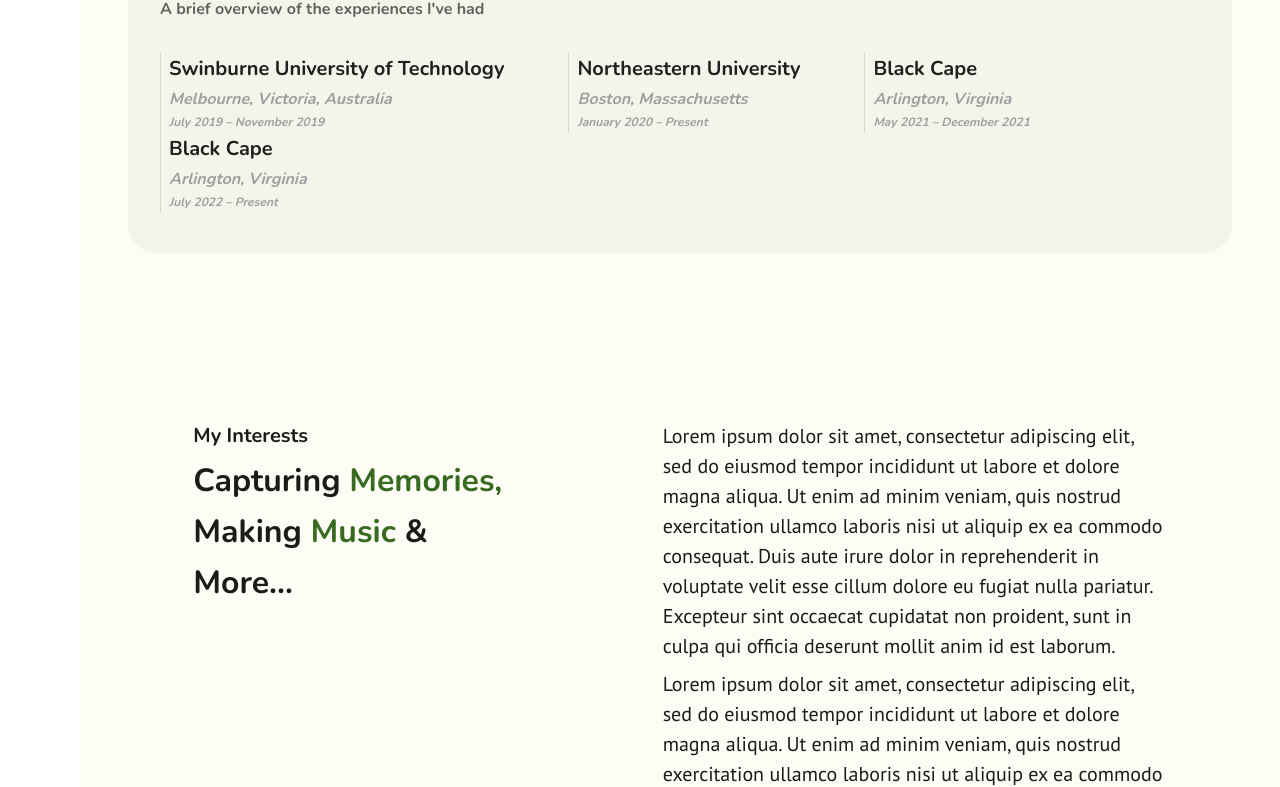
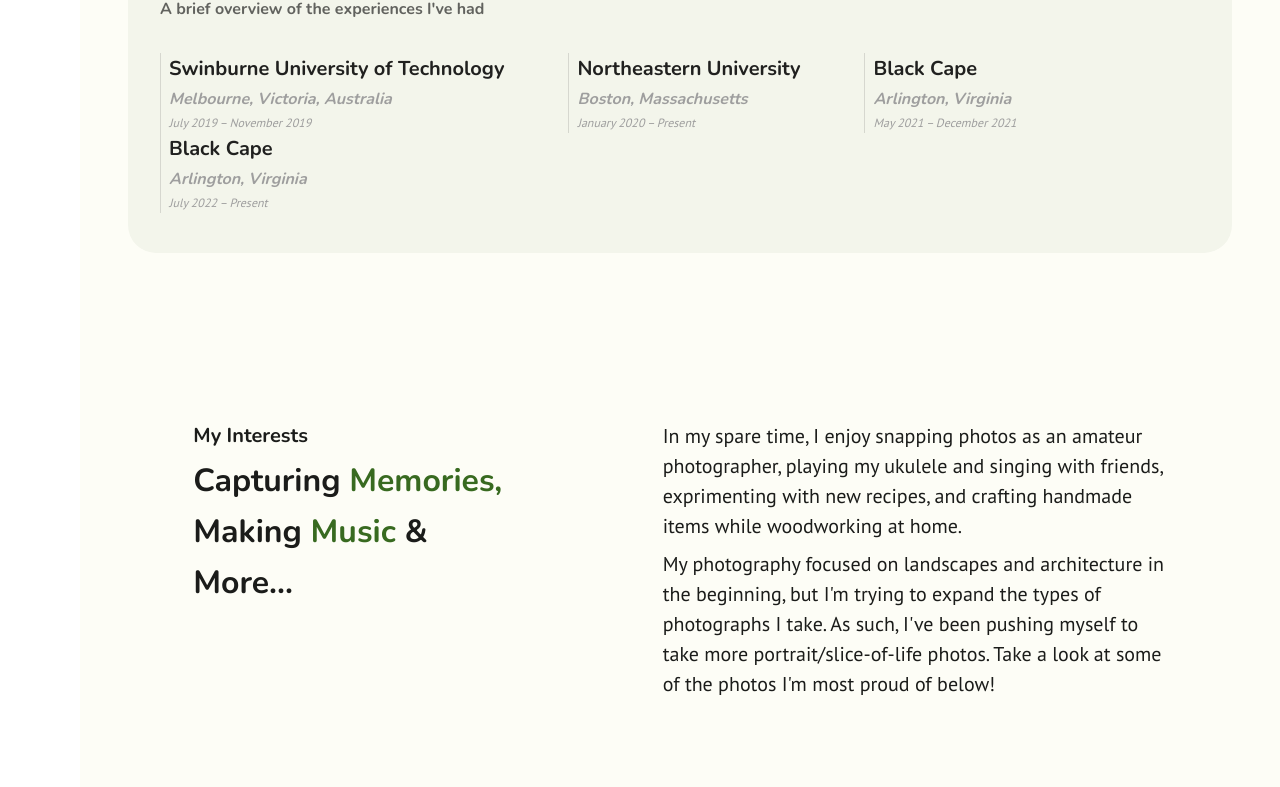
Before and after one commit to Ja-Yao/portfolio-v3, a Next.js app: page /about in a window 1280 px wide. Shown: the part 1397-2184 px from the top of the page. Built offline with nearby package versions, Linux system fonts and the light colour scheme.

Commit message:
Add description for interests section

```diff
--- a/pages/about.tsx
+++ b/pages/about.tsx
@@ -1,34 +1,19 @@
+import Image from 'next/image';
 import styles from '../styles/Home.module.css';
-import { motion, Variants } from 'framer-motion';
+import { motion } from 'framer-motion';
+
 
 import { Box, Button, Card, CardContent, CardHeader, Divider, Stack, Typography } from "@mui/material";
-import Grid2 from '@mui/material/Unstable_Grid2';
 import { useTheme } from '@mui/material/styles';
+
 import Navbar from '../components/Navbar';
 import Footer from '../components/Footer';
 
-import Image from 'next/image';
 import banner from '../public/banner.png';
 
 
 export default function About() {
   const theme = useTheme();
-  const works: Variants = {
-    offscreen: {
-      y: 300,
-      opacity: 0,
-    },
-    onscreen: {
-      y: 0,
-      opacity: 1,
-      transition: {
-        type: "spring",
-        bounce: 0.2,
-        duration: 0.8,
-        delay: 0.4
-      }
-    }
-  }
 
   return (
     <Box className={styles.container} sx={{ backgroundColor: theme.palette.primary.surface }}>
@@ -81,7 +66,7 @@
               </Stack>
               <Stack direction="row" spacing={8} sx={{ marginTop: '33%', justifyContent: 'flex-start' }}>
                 <Image src="/typescript.png" alt="Figma logo" width={64} height={64} />
-                <Image src="/nextjs.png" alt="Next.js logo" width={64} height={64} />
+                <Image src="/nextjs.png" alt="Next.js logo" width={64} height={64} style={{filter: theme.palette.mode === "dark" ? "invert(100%)" : "invert(0%)"}} />
                 <Image src="/figma.png" alt="Figma logo" width={64} height={64} />
               </Stack>
             </Stack>
@@ -103,7 +88,7 @@
                   fontFamily: "PT Sans"
                 }}
               >
-                I began my deep dive into UI/UX in January 2022, where I first learned about core design principles and how to implement them. Over the summer and fall of that year, I participated in a few of the Google UX Design classes. While in these classes, I learned how to research and identify user needs, create user personas, journey maps, and storyboards, generate low-fidelity prototypes, and conduct usability studies. With the tools I've gained, I've been able to improve & create high-fidelity prototypes in Figma, leading to full design implementation in products I've worked on.
+                I began my deep dive into UI/UX in January 2022, where I first learned about core design principles and how to implement them. Over the summer and fall of that year, I participated in a few of the Google UX Design classes. While in these classes, I learned how to research and identify user needs, create user personas, journey maps and storyboards, generate low-fidelity prototypes, and conduct usability studies. With the tools I've gained, I've been able to improve & create high-fidelity prototypes in Figma, leading to full design implementation in products I've worked on.
               </Typography>
             </Stack>
           </Box>
@@ -129,7 +114,7 @@
                     <Typography variant='subtitle1' sx={{ fontStyle: 'italic', color: theme.palette.grey[500] }}>
                       Melbourne, Victoria, Australia
                     </Typography>
-                    <Typography variant='caption' sx={{ fontStyle: 'italic', color: theme.palette.grey[500] }}>
+                    <Typography variant='caption' fontFamily='PT Sans' sx={{ fontStyle: 'italic', color: theme.palette.grey[500] }}>
                       July 2019 – November 2019
                     </Typography>
                   </Stack>
@@ -145,7 +130,7 @@
                     <Typography variant='subtitle1' sx={{ fontStyle: 'italic', color: theme.palette.grey[500] }}>
                       Boston, Massachusetts
                     </Typography>
-                    <Typography variant='caption' sx={{ fontStyle: 'italic', color: theme.palette.grey[500] }}>
+                    <Typography variant='caption' fontFamily='PT Sans' sx={{ fontStyle: 'italic', color: theme.palette.grey[500] }}>
                       January 2020 – Present
                     </Typography>
                   </Stack>
@@ -161,7 +146,7 @@
                     <Typography variant='subtitle1' sx={{ fontStyle: 'italic', color: theme.palette.grey[500] }}>
                       Arlington, Virginia
                     </Typography>
-                    <Typography variant='caption' sx={{ fontStyle: 'italic', color: theme.palette.grey[500] }}>
+                    <Typography variant='caption' fontFamily='PT Sans' sx={{ fontStyle: 'italic', color: theme.palette.grey[500] }}>
                       May 2021 – December 2021
                     </Typography>
                   </Stack>
@@ -177,7 +162,7 @@
                     <Typography variant='subtitle1' sx={{ fontStyle: 'italic', color: theme.palette.grey[500] }}>
                       Arlington, Virginia
                     </Typography>
-                    <Typography variant='caption' sx={{ fontStyle: 'italic', color: theme.palette.grey[500] }}>
+                    <Typography variant='caption' fontFamily='PT Sans' sx={{ fontStyle: 'italic', color: theme.palette.grey[500] }}>
                       July 2022 – Present
                     </Typography>
                   </Stack>
@@ -211,7 +196,7 @@
                   fontFamily: "PT Sans"
                 }}
               >
-                Lorem ipsum dolor sit amet, consectetur adipiscing elit, sed do eiusmod tempor incididunt ut labore et dolore magna aliqua. Ut enim ad minim veniam, quis nostrud exercitation ullamco laboris nisi ut aliquip ex ea commodo consequat. Duis aute irure dolor in reprehenderit in voluptate velit esse cillum dolore eu fugiat nulla pariatur. Excepteur sint occaecat cupidatat non proident, sunt in culpa qui officia deserunt mollit anim id est laborum.
+                In my spare time, I enjoy snapping photos as an amateur photographer, playing my ukulele and singing with friends, exprimenting with new recipes, and crafting handmade items while woodworking at home.
               </Typography>
               <Typography
                 sx={{
@@ -219,7 +204,8 @@
                   fontFamily: "PT Sans"
                 }}
               >
-                Lorem ipsum dolor sit amet, consectetur adipiscing elit, sed do eiusmod tempor incididunt ut labore et dolore magna aliqua. Ut enim ad minim veniam, quis nostrud exercitation ullamco laboris nisi ut aliquip ex ea commodo consequat. Duis aute irure dolor in reprehenderit in voluptate velit esse cillum dolore eu fugiat nulla pariatur. Excepteur sint occaecat cupidatat non proident, sunt in culpa qui officia deserunt mollit anim id est laborum.
+                My photography focused on landscapes and architecture in the beginning, but I'm trying to expand the
+                types of photographs I take. As such, I've been pushing myself to take more portrait/slice-of-life photos. Take a look at some of the photos I'm most proud of below!
               </Typography>
             </Stack>
           </Box>
```
